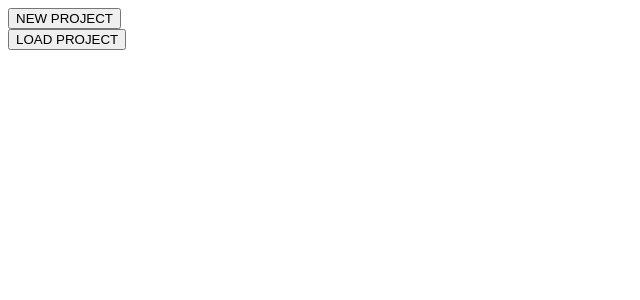
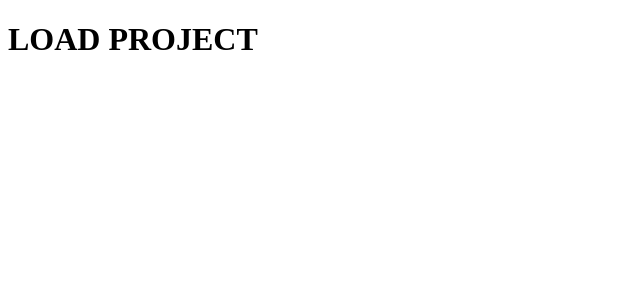
Before and after one commit to EverySim-PeterWon/week01, a React (Create React App) app: page /load_project in a window 1280 px wide. Shown: the top 300 px of the page, without its empty margins (0-640 px from the left). Built offline with nearby package versions, Linux system fonts and the light colour scheme.

Commit message:
Add files via upload

```diff
--- a/src/App.js
+++ b/src/App.js
@@ -1,40 +1,20 @@
 import React from "react";
-import { NewProjectScreen } from "./NewProjectScreen";
-import { LoadProjectScreen } from "./LoadProjectScreen";
-import { SelectNewButton, SelectLoadButton } from "./ProjectButton";
+import { BrowserRouter, Route, Routes, Link } from "react-router-dom";
+import Home from "./pages/Home";
+import NewProject from "./pages/NewProject";
+import LoadProject from "./pages/LoadProject";
 
 function App() {
-  // New project
-  const [showProjectNew, setShowProjectNew] = React.useState(false);
-  // Load project
-  const [showProjectLoad, setShowProjectLoad] = React.useState(false);
-
-  const handleButtonNewClick = () => {
-    setShowProjectNew(true);
-    setShowProjectLoad(false);
-  };
-
-  const handleButtonLoadClick = () => {
-    setShowProjectNew(false);
-    setShowProjectLoad(true);
-  };
-
-  const handleButtonBackClick = () => {
-    setShowProjectNew(false);
-    setShowProjectLoad(false);
-  };
-
   return (
-    <div>
-      {!showProjectNew && !showProjectLoad && (
-        <>
-          <SelectNewButton onClick={handleButtonNewClick} />
-          <SelectLoadButton onClick={handleButtonLoadClick} />
-        </>
-      )}
-      {showProjectNew && <NewProjectScreen onBack={handleButtonBackClick} />}
-      {showProjectLoad && <LoadProjectScreen onBack={handleButtonBackClick} />}
-    </div>
+    <BrowserRouter>
+      <div>
+        <Routes>
+          <Route path="/home" element={<Home />} />
+          <Route path="/new_project" element={<NewProject />} />
+          <Route path="/load_project" element={<LoadProject />} />
+        </Routes>
+      </div>
+    </BrowserRouter>
   );
 }
 
--- /dev/null
+++ b/src/pages/Home.js
@@ -0,0 +1,41 @@
+import React from "react";
+import { NewProjectScreen } from "../NewProjectScreen";
+import { LoadProjectScreen } from "../LoadProjectScreen";
+import { SelectNewButton, SelectLoadButton } from "../ProjectButton";
+
+const Home = () => {
+  // New project
+  const [showProjectNew, setShowProjectNew] = React.useState(false);
+  // Load project
+  const [showProjectLoad, setShowProjectLoad] = React.useState(false);
+
+  const handleButtonNewClick = () => {
+    setShowProjectNew(true);
+    setShowProjectLoad(false);
+  };
+
+  const handleButtonLoadClick = () => {
+    setShowProjectNew(false);
+    setShowProjectLoad(true);
+  };
+
+  const handleButtonBackClick = () => {
+    setShowProjectNew(false);
+    setShowProjectLoad(false);
+  };
+
+  return (
+    <div>
+      {!showProjectNew && !showProjectLoad && (
+        <>
+          <SelectNewButton onClick={handleButtonNewClick} />
+          <SelectLoadButton onClick={handleButtonLoadClick} />
+        </>
+      )}
+      {showProjectNew && <NewProjectScreen onBack={handleButtonBackClick} />}
+      {showProjectLoad && <LoadProjectScreen onBack={handleButtonBackClick} />}
+    </div>
+  );
+};
+
+export default Home;
--- /dev/null
+++ b/src/pages/LoadProject.js
@@ -0,0 +1,7 @@
+import React from "react";
+
+const LoadProject = () => {
+  return <h1>LOAD PROJECT</h1>;
+};
+
+export default LoadProject;
--- /dev/null
+++ b/src/pages/NewProject.js
@@ -0,0 +1,7 @@
+import React from "react";
+
+const NewProject = () => {
+  return <h1>NEW PROJECT</h1>;
+};
+
+export default NewProject;
```
Also changed, not shown: src/pages/WorkBench.js (added).
